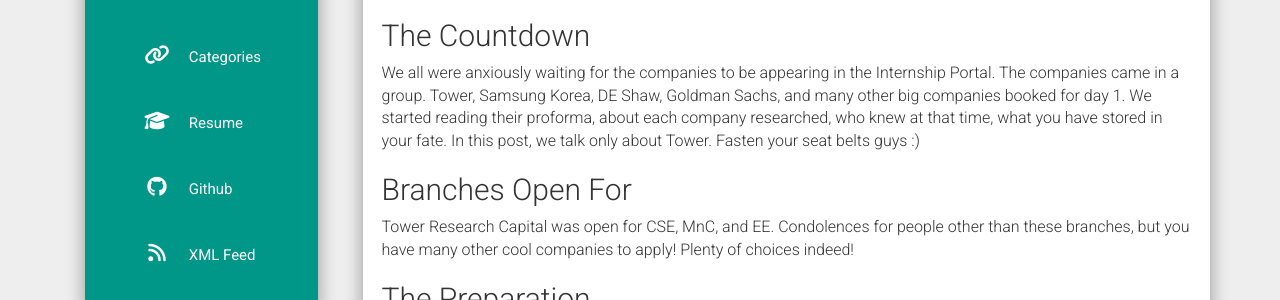
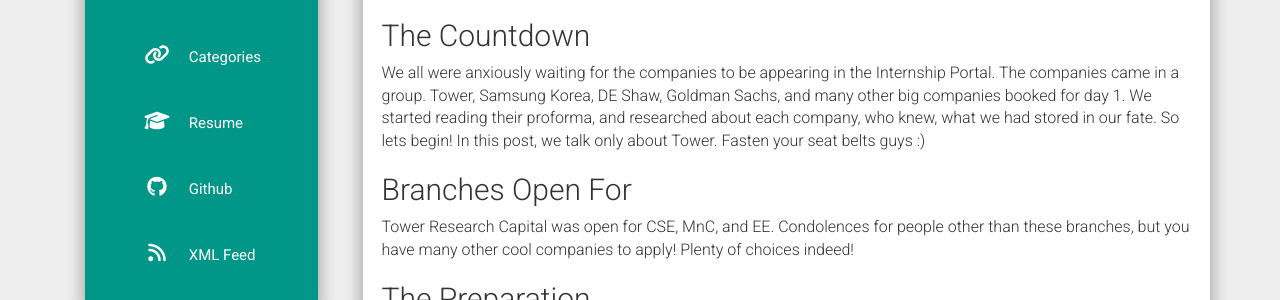
Before and after one commit to AkashKrDutta/AkashKrDutta.github.io, a Jekyll site: the page built from _posts/2017-08-16-Interview-experience-Tower.md, in a window 1280 px wide. Shown: the part 390-690 px from the top of the page. Built offline with Jekyll 4.4.1, drawn with Linux system fonts in a browser that asks for light colours; nearby versions of some CDN libraries; comment, search, counter and statistics services are not loaded.

Commit message:
Update 2017-08-16-Interview-experience-Tower.md

```diff
--- a/_posts/2017-08-16-Interview-experience-Tower.md
+++ b/_posts/2017-08-16-Interview-experience-Tower.md
@@ -12,7 +12,7 @@
 I just had my interview at Tower Research Capital and the memories are fresh. This post might help someone in future or help me reminiscence the past.
 
 ## The Countdown
-We all were anxiously waiting  for the companies to be appearing in the Internship Portal. The companies came in a group. Tower, Samsung Korea, DE Shaw, Goldman Sachs, and many other big companies booked for day 1. We started reading their proforma, about each company researched, who knew at that time, what you have stored in your fate. In this post, we talk only about Tower. Fasten your seat belts guys :)
+We all were anxiously waiting  for the companies to be appearing in the Internship Portal. The companies came in a group. Tower, Samsung Korea, DE Shaw, Goldman Sachs, and many other big companies booked for day 1. We started reading their proforma, and researched about each company, who knew, what we had stored in our fate. So lets begin! In this post, we talk only about Tower. Fasten your seat belts guys :)
 
 ## Branches Open For
 Tower Research Capital was open for CSE, MnC, and EE. Condolences for people other than these branches, but you have many other cool companies to apply! Plenty of choices indeed!
```
